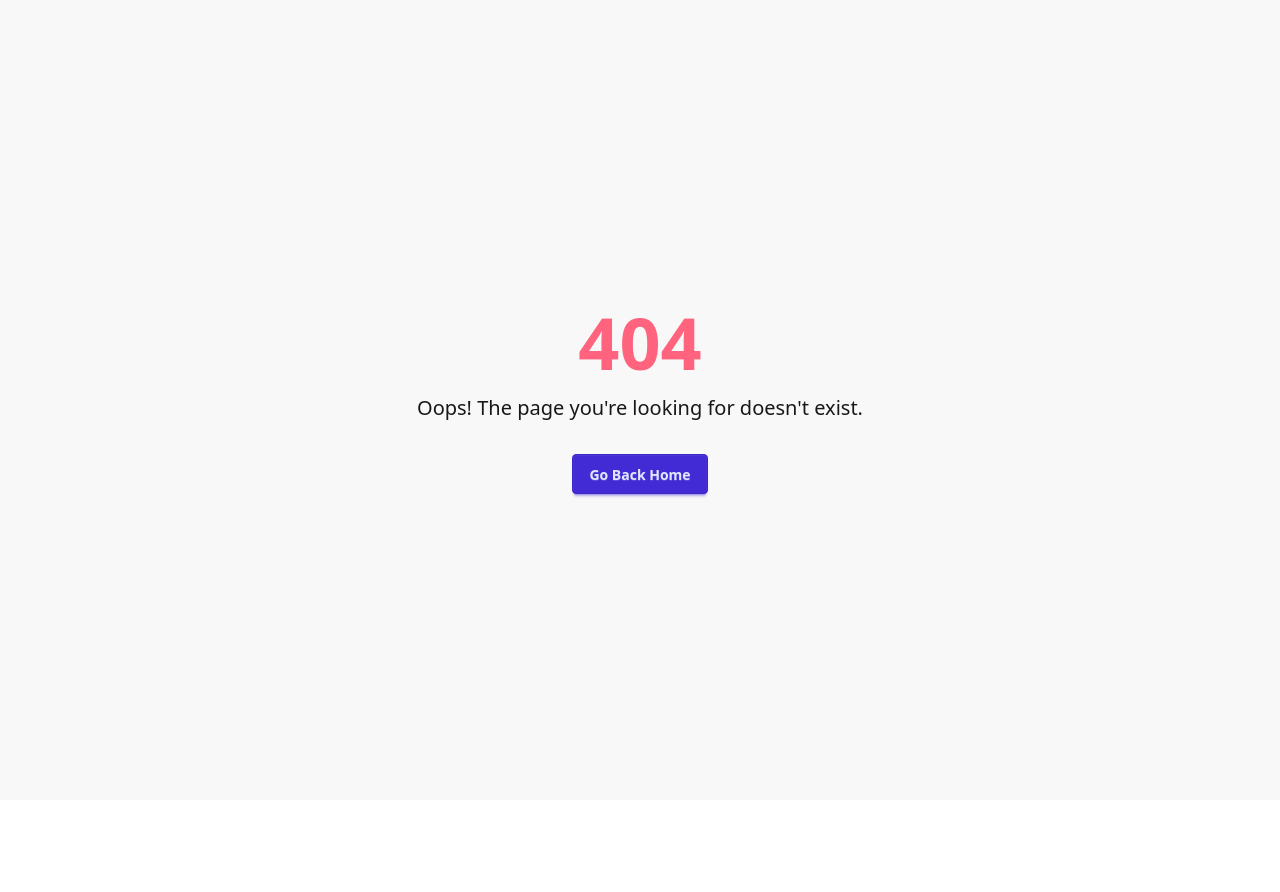
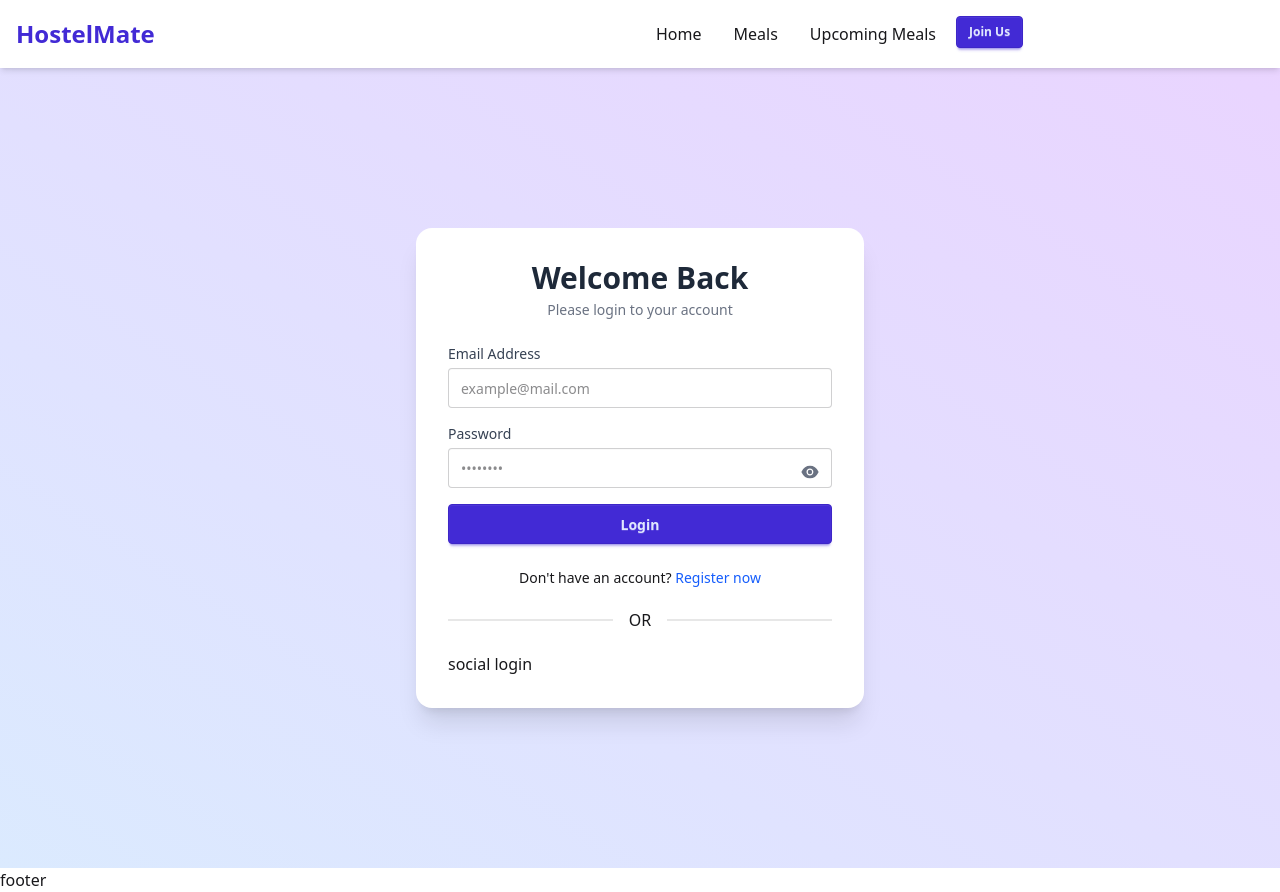
Before and after one commit to mdasifalijihat/hotem-menagment-system-client-ex12, a React (Vite) app: page /login in a window 1280 px wide. Before the commit this address had no page. Before the commit the page ends 800 px from the top, so only its background shows below. Built offline with nearby package versions, Linux system fonts and the light colour scheme; no server answers.

Commit message:
Auth galazy Update, Form magic (react Hook Form) | peek-a-boo Passwords | sweet success alerts | Auth universe (Context+Provider+Hooks)

```diff
--- a/package.json
+++ b/package.json
@@ -15,7 +15,10 @@
     "firebase": "^11.10.0",
     "react": "^19.1.0",
     "react-dom": "^19.1.0",
+    "react-hook-form": "^7.60.0",
+    "react-icons": "^5.5.0",
     "react-router": "^7.6.3",
+    "sweetalert2": "^11.22.2",
     "tailwindcss": "^4.1.11"
   },
   "devDependencies": {
--- a/src/context/AuthContext.jsx
+++ b/src/context/AuthContext.jsx
@@ -1,11 +1,2 @@
-import React from 'react';
-
-const AuthContext = () => {
-    return (
-        <div>
-            Auh context
-        </div>
-    );
-};
-
-export default AuthContext;
+import { createContext } from "react";
+export const AuthContext = createContext();
--- a/src/context/AuthProvider.jsx
+++ b/src/context/AuthProvider.jsx
@@ -1,11 +1,66 @@
-import React from 'react';
+import React, { useState, useEffect } from "react";
 
-const AuthProvider = () => {
-    return (
-        <div>
+import {
+  createUserWithEmailAndPassword,
+  signInWithEmailAndPassword,
+  signInWithPopup,
+  GoogleAuthProvider,
+  onAuthStateChanged,
+  signOut,
+} from "firebase/auth";
+import { auth } from "../firebase/firebase.config";
+import { AuthContext } from "./AuthContext";
 
-        </div>
-    );
+const AuthProvider = ({ children }) => {
+  const [user, setUser] = useState(null);
+  const [loading, setLoading] = useState(true);
+
+  // Create user (Email/Password)
+  const createUser = (email, password) => {
+    setLoading(true);
+    return createUserWithEmailAndPassword(auth, email, password);
+  };
+
+  // Login user (Email/Password)
+  const loginUser = (email, password) => {
+    setLoading(true);
+    return signInWithEmailAndPassword(auth, email, password);
+  };
+
+  // Google Sign-In
+  const googleProvider = new GoogleAuthProvider();
+  const socialLogin = () => {
+    setLoading(true);
+    return signInWithPopup(auth, googleProvider);
+  };
+
+  // Log out user
+  const logout = () => {
+    setLoading(true);
+    return signOut(auth);
+  };
+
+  // Monitor auth state
+  useEffect(() => {
+    const unsubscribe = onAuthStateChanged(auth, (currentUser) => {
+      setUser(currentUser);
+      setLoading(false);
+    });
+    return () => unsubscribe();
+  }, []);
+
+  const authInfo = {
+    user,
+    loading,
+    createUser,
+    loginUser,
+    socialLogin,
+    logout,
+  };
+
+  return (
+    <AuthContext.Provider value={authInfo}>{children}</AuthContext.Provider>
+  );
 };
 
 export default AuthProvider;
--- /dev/null
+++ b/src/context/PrivateRoute.jsx
@@ -0,0 +1,18 @@
+import { use } from "react";
+import { Navigate, useLocation } from "react-router";
+import useAuth from "../hooks/useAuth";
+
+const PrivateRoute = ({ children }) => {
+  const { user, loading } = use(useAuth);
+  const location = useLocation();
+
+  if (loading) return <div className="text-center mt-10">Loading...</div>;
+
+  if (!user) {
+    return <Navigate to="/login" state={{ from: location }} replace />;
+  }
+
+  return children;
+};
+
+export default PrivateRoute;
--- a/src/hooks/useAuth.jsx
+++ b/src/hooks/useAuth.jsx
@@ -1,11 +1,9 @@
-import React from 'react';
+import React, { use } from "react";
+import { AuthContext } from "../context/AuthContext";
 
 const useAuth = () => {
-    return (
-        <div>
-
-        </div>
-    );
+  const authInfo = use(AuthContext);
+  return authInfo;
 };
 
 export default useAuth;
--- a/src/main.jsx
+++ b/src/main.jsx
@@ -3,9 +3,10 @@ import { createRoot } from "react-dom/client";
 import "./index.css";
 import { router } from "./router/router.jsx";
 import { RouterProvider } from "react-router";
+import AuthProvider from "./context/AuthProvider.jsx";
 
 createRoot(document.getElementById("root")).render(
   <StrictMode>
-    <RouterProvider router={router} />
+    <AuthProvider> <RouterProvider router={router} /> </AuthProvider>
   </StrictMode>
 );
--- /dev/null
+++ b/src/pages/page/JoinUs/JoinUs.jsx
@@ -0,0 +1,12 @@
+import React from "react";
+import Login from "./Login";
+
+const JoinUs = () => {
+  return (
+    <div>
+      <Login />
+    </div>
+  );
+};
+
+export default JoinUs;
--- a/src/pages/page/JoinUs/Login.jsx
+++ b/src/pages/page/JoinUs/Login.jsx
@@ -1,11 +1,104 @@
-import React from 'react';
+import React, { useState } from 'react';
+import { useForm } from 'react-hook-form';
+import { Link, useLocation, useNavigate } from 'react-router';
+import Swal from 'sweetalert2';
+import { AiFillEye, AiFillEyeInvisible } from 'react-icons/ai';
+import useAuth from '../../../hooks/useAuth';
+import SocailLogin from './SocailLogin';
 
 const Login = () => {
-    return (
-        <div>
-            Login.jsx
+  const { loginUser } = useAuth();
+  const location = useLocation();
+  const navigate = useNavigate();
+  const from = location.state?.from?.pathname || '/';
+
+  const [showPassword, setShowPassword] = useState(false);
+
+  const {
+    register,
+    handleSubmit,
+    reset,
+    formState: { errors },
+  } = useForm();
+
+  const onSubmit = async (data) => {
+    try {
+      await loginUser(data.email, data.password);
+      reset();
+
+      Swal.fire({
+        icon: 'success',
+        title: 'Login Successful!',
+        showConfirmButton: false,
+        timer: 1500,
+      });
+
+      navigate(from, { replace: true });
+    } catch (err) {
+      Swal.fire({
+        icon: 'error',
+        title: 'Login Failed',
+        text: err.message,
+      });
+    }
+  };
+
+  return (
+    <div className="min-h-screen bg-gradient-to-tr from-blue-100 to-purple-200 flex items-center justify-center px-4">
+      <div className="w-full max-w-md bg-white rounded-2xl shadow-xl p-8 space-y-6">
+        <div className="text-center">
+          <h2 className="text-3xl font-bold text-gray-800">Welcome Back</h2>
+          <p className="text-sm text-gray-500 mt-1">Please login to your account</p>
         </div>
-    );
+
+        <form onSubmit={handleSubmit(onSubmit)} className="space-y-4">
+          {/* Email */}
+          <div>
+            <label className="block text-sm font-medium text-gray-700">Email Address</label>
+            <input
+              type="email"
+              className="input input-bordered w-full mt-1"
+              placeholder="example@mail.com"
+              {...register('email', { required: 'Email is required' })}
+            />
+            {errors.email && <p className="text-red-500 text-sm">{errors.email.message}</p>}
+          </div>
+
+          {/* Password with toggle */}
+          <div className="relative">
+            <label className="block text-sm font-medium text-gray-700">Password</label>
+            <input
+              type={showPassword ? 'text' : 'password'}
+              className="input input-bordered w-full mt-1 pr-10"
+              placeholder="••••••••"
+              {...register('password', { required: 'Password is required' })}
+            />
+            <span
+              className="absolute right-3 top-[38px] text-xl cursor-pointer text-gray-500"
+              onClick={() => setShowPassword(!showPassword)}
+            >
+              {showPassword ? <AiFillEyeInvisible /> : <AiFillEye />}
+            </span>
+            {errors.password && <p className="text-red-500 text-sm">{errors.password.message}</p>}
+          </div>
+
+          <button className="btn btn-primary w-full">Login</button>
+        </form>
+
+        <div className="text-center text-sm mt-4">
+          <p>
+            Don&apos;t have an account?{' '}
+            <Link to="/register" className="text-blue-600 hover:underline font-medium">
+              Register now
+            </Link>
+          </p>
+        </div>
+
+        <div className="divider">OR</div>
+        <SocailLogin />
+      </div>
+    </div>
+  );
 };
 
 export default Login;
--- /dev/null
+++ b/src/pages/page/JoinUs/SocailLogin.jsx
@@ -0,0 +1,11 @@
+import React from 'react';
+
+const SocailLogin = () => {
+    return (
+        <div>
+            social login
+        </div>
+    );
+};
+
+export default SocailLogin;
--- a/src/router/router.jsx
+++ b/src/router/router.jsx
@@ -2,13 +2,17 @@ import { createBrowserRouter } from "react-router";
 import MainLayout from "../layout/MainLayout";
 import ErrorPage from "../pages/Error/ErrorPage";
 import Home from "../pages/page/Home/Home";
+import Login from "../pages/page/JoinUs/Login";
+import JoinUs from "../pages/page/JoinUs/JoinUs";
 export const router = createBrowserRouter([
   {
     path: "/",
     element: <MainLayout />,
     errorElement: <ErrorPage />,
-    children:[
-      {index:true, Component:Home},
-    ]
+    children: [
+      { index: true, Component: Home },
+      { path: "/join-us", Component: JoinUs },
+      { path: "/login", Component: Login },
+    ],
   },
 ]);
```
Also changed, not shown: src/firebase/firebase.config.js (line endings or trailing spaces), 1 other file (tests, documents, lock files or other folders).
